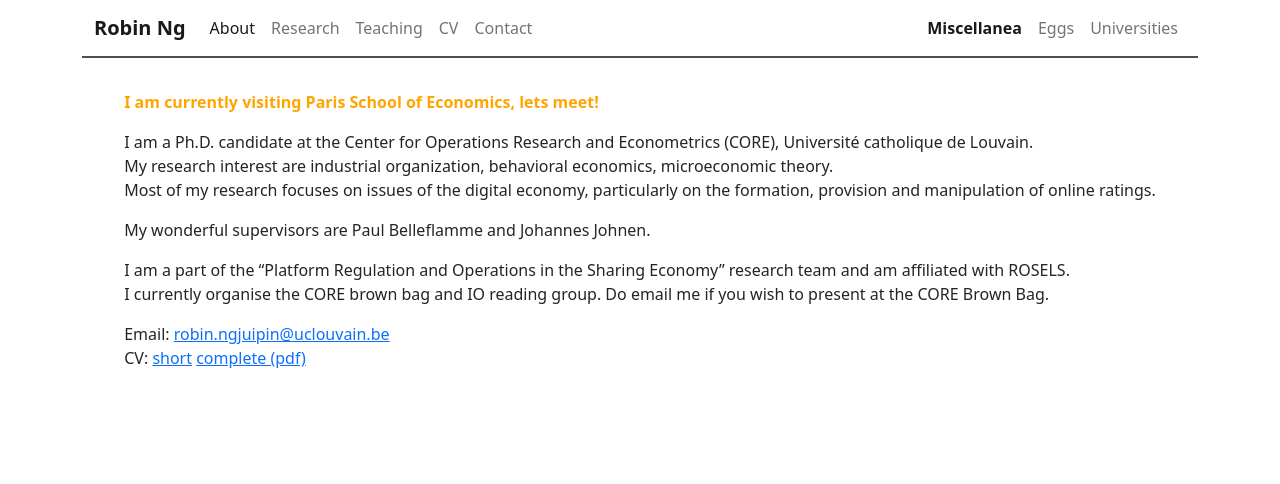
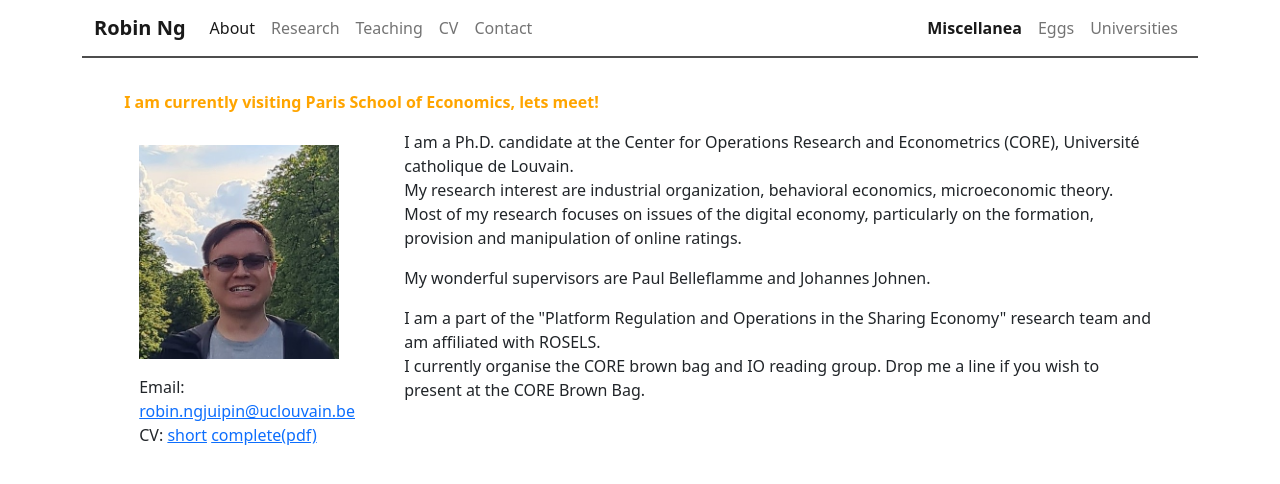
Before and after one commit to robin-ng/1, a Jekyll site: the page built from about.md, in a window 1280 px wide. Shown: the top 484 px of the page. Built offline with Jekyll 4.4.1, drawn with Linux system fonts in a browser that asks for light colours.

Commit message:
June Update

```diff
--- a/_sass/main.scss
+++ b/_sass/main.scss
@@ -96,3 +96,21 @@ pre.highlight {
     display: inline-block !important;
   }
 }
+
+@media (min-width:1000px){
+.box {
+display: flex;
+flex-wrap: wrap;
+width:250px;
+float:left;
+margin:15px;
+}
+}
+@media (max-width:1000px){
+.box {
+flex-wrap: wrap;
+width:100%;
+float:left;
+margin:15px;
+}
+}
--- a/about.md
+++ b/about.md
@@ -8,14 +8,30 @@ permalink: /
 **I am currently visiting Paris School of Economics, lets meet!**
 </span>
 
-I am a Ph.D. candidate at the Center for Operations Research and Econometrics (CORE), Université catholique de Louvain.\
-My research interest are industrial organization, behavioral economics, microeconomic theory.\
+
+<div class="box">
+<center><img src="{{site.baseurl}}/assets/images/robin.jpg" alt="" width="200px"/></center>
+<div style="text-align:center">
+<div style="display: inline-block; text-align: left;">
+Email: <a href="mailto:robin.ngjuipin@uclouvain.be">robin.ngjuipin@uclouvain.be</a><br/>
+CV: <a href="{{ site.url }}/cv/">short</a> <a href="{{ site.url }}/download/cv.pdf">complete(pdf)</a>
+</div>
+</div>
+</div>
+
+<div>
+<p>
+I am a Ph.D. candidate at the Center for Operations Research and Econometrics (CORE), Université catholique de Louvain. <br/>
+My research interest are industrial organization, behavioral economics, microeconomic theory. <br/>
 Most of my research focuses on issues of the digital economy, particularly on the formation, provision and manipulation of online ratings.
+</p>
 
+<p>
 My wonderful supervisors are Paul Belleflamme and Johannes Johnen.
+</p>
 
-I am a part of the "Platform Regulation and Operations in the Sharing Economy" research team and am affiliated with ROSELS.\
-I currently organise the CORE brown bag and IO reading group. Do email me if you wish to present at the CORE Brown Bag.
-
-Email: [robin.ngjuipin@uclouvain.be](mailto:robin.ngjuipin@uclouvain.be)\
-CV: [short]({{ site.url }}/cv/) [complete (pdf)]({{ site.url }}/download/cv.pdf)
+<p>
+I am a part of the "Platform Regulation and Operations in the Sharing Economy" research team and am affiliated with ROSELS. <br/>
+I currently organise the CORE brown bag and IO reading group. Drop me a line if you wish to present at the CORE Brown Bag.
+</p>
+</div>
```
Also changed, not shown: CV.md (+1 -2 lines), universities.md (+4 -3 lines), assets/images/robin.jpg (added), assets/images/thispic2.jpg (added), 2 other files.
